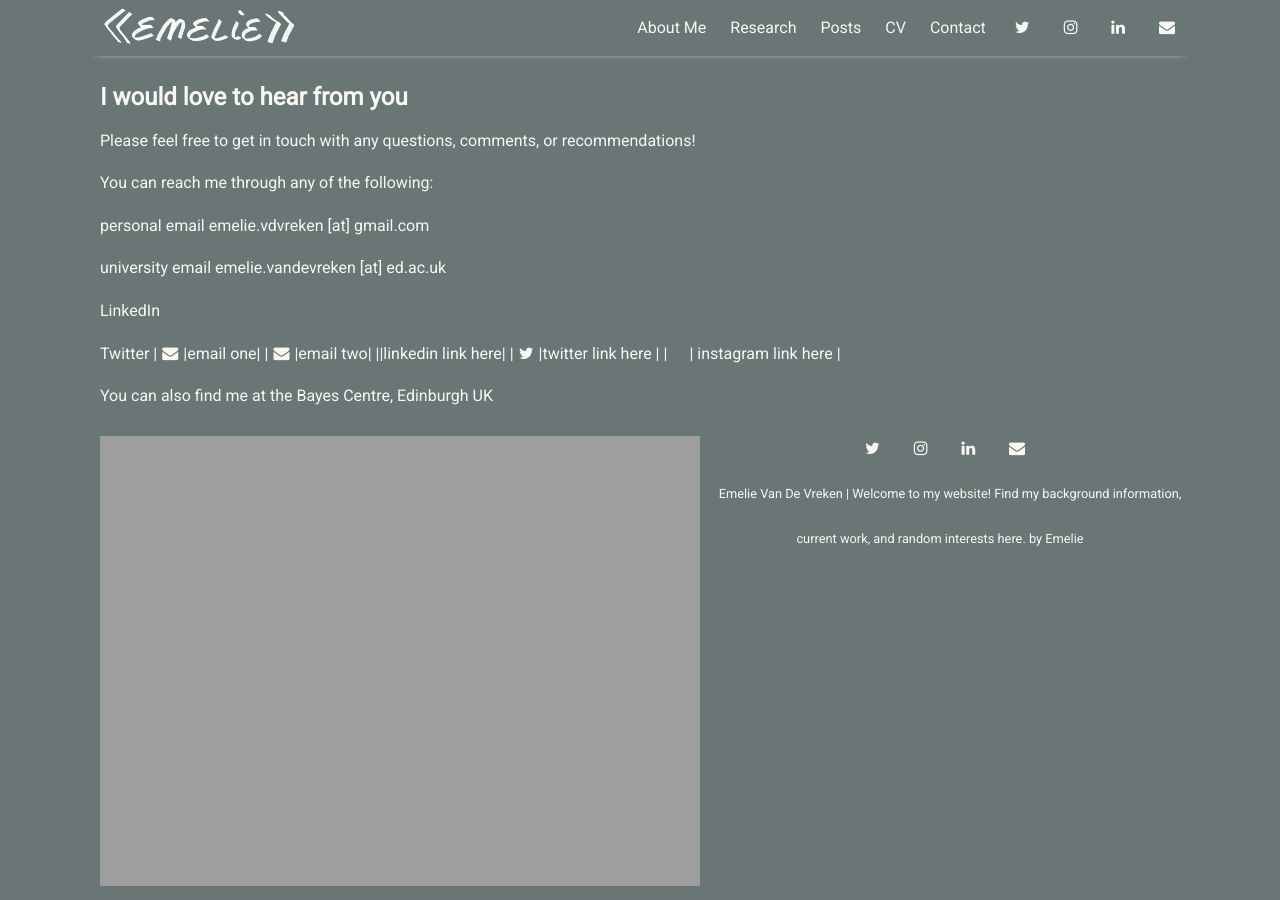
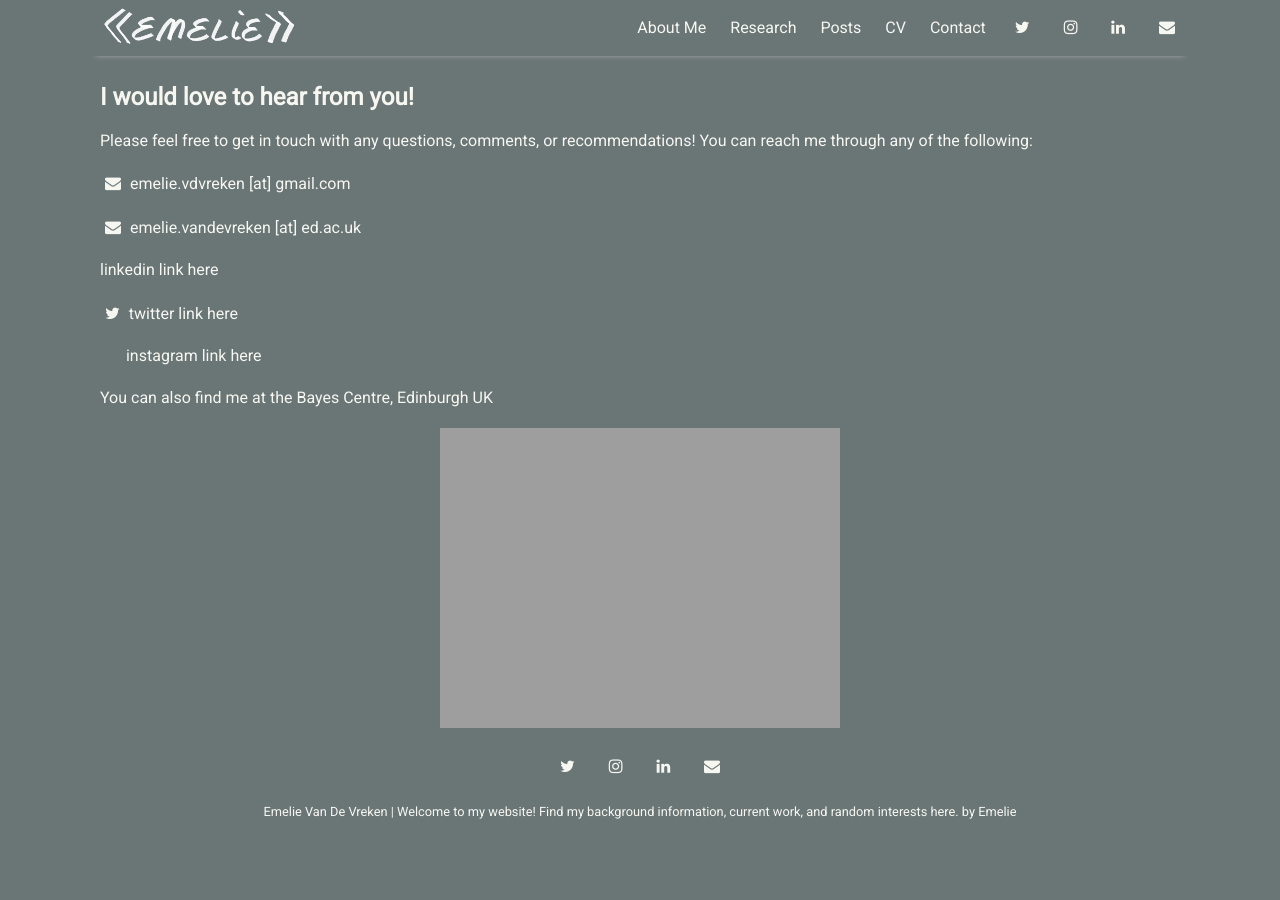
Before and after one commit to evdv/evdv.github.io, a Jekyll site: the page built from _pages/contact.md, in a window 1280 px wide. Built offline with Jekyll 4.4.1, drawn with Linux system fonts in a browser that asks for light colours; nearby versions of some CDN libraries.

Commit message:
Spruce up looks of contact page more

```diff
--- a/_pages/contact.md
+++ b/_pages/contact.md
@@ -4,24 +4,20 @@ title: Contact
 permalink: /contact
 ---
 
-## I would love to hear from you
+## I would love to hear from you!
 
 Please feel free to get in touch with any questions, comments, or recommendations!
-
 You can reach me through any of the following:
 
-personal email emelie.vdvreken [at] gmail.com
+<i class="fa fa-envelope" aria-hidden="true"></i> emelie.vdvreken [at] gmail.com
 
-university email emelie.vandevreken [at] ed.ac.uk
+<i class="fa fa-envelope" aria-hidden="true"></i> emelie.vandevreken [at] ed.ac.uk
 
-LinkedIn
+<i class="fab fa-linkedin-in" aria-hidden="true"></i> linkedin link here
 
-Twitter
-|<i class="fa fa-envelope" aria-hidden="true"></i>|email one|
-|<i class="fa fa-envelope" aria-hidden="true"></i>|email two|
-|<i class="fa fa-linkedin-in" aria-hidden="true"></i>|linkedin link here|
-|<i class="fa fa-twitter" aria-hidden="true"></i>|twitter link here |
-|<i class="fab fa-instagram" aria-hidden="true"></i>| instagram link here |
+<i class="fa fa-twitter" aria-hidden="true"></i> twitter link here
+
+<i class="fab fa-instagram" aria-hidden="true"></i> instagram link here
 
 You can also find me at the Bayes Centre, Edinburgh UK
 
--- a/_sass/_page.scss
+++ b/_sass/_page.scss
@@ -1,21 +1,49 @@
 .page-content {
-  max-width: 600px;
+  max-width: 400px;
   display: block;
   margin: 10px auto 10px;
   padding: 0px 10px 10px;
   float: right;
 }
 
-.header-image {
+.header-image img {
   width: 100%;
   max-width: 600px;
   height: auto;
 }
 
-.img-responsive {
+.img-responsive img {
   width: 100%;
-  max-width: 600px;
+  max-width: 400px;
   height: auto;
   margin: 10px auto 10px;
   float: left;
+  display: inline-flex;
 }
+
+@media (max-width: $container-width) {
+  .post-content {
+    width: 60vw;
+    display: block;
+    margin: 10px auto 10px;
+  }
+  .featured-image img {
+    align: middle;
+    margin: 5px auto 25px;
+    display: block;
+    max-width: 60vw;
+  }
+}
+@media (max-width: $tablet-width) {
+  .post-content {
+    width: 95vw;
+    display: block;
+    margin: 10px auto 10px;
+  }
+  .featured-image img {
+    align: middle;
+    margin: 5px auto 25px;
+    display: block;
+    max-width: 95vw;
+  }
+}
```
